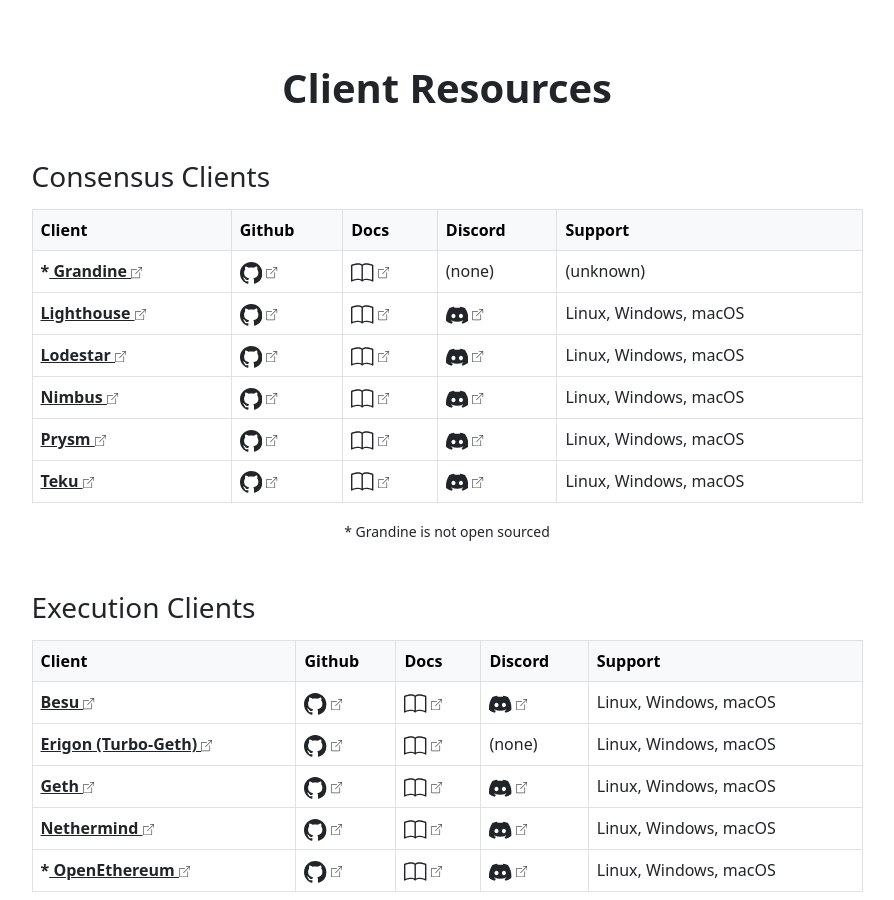
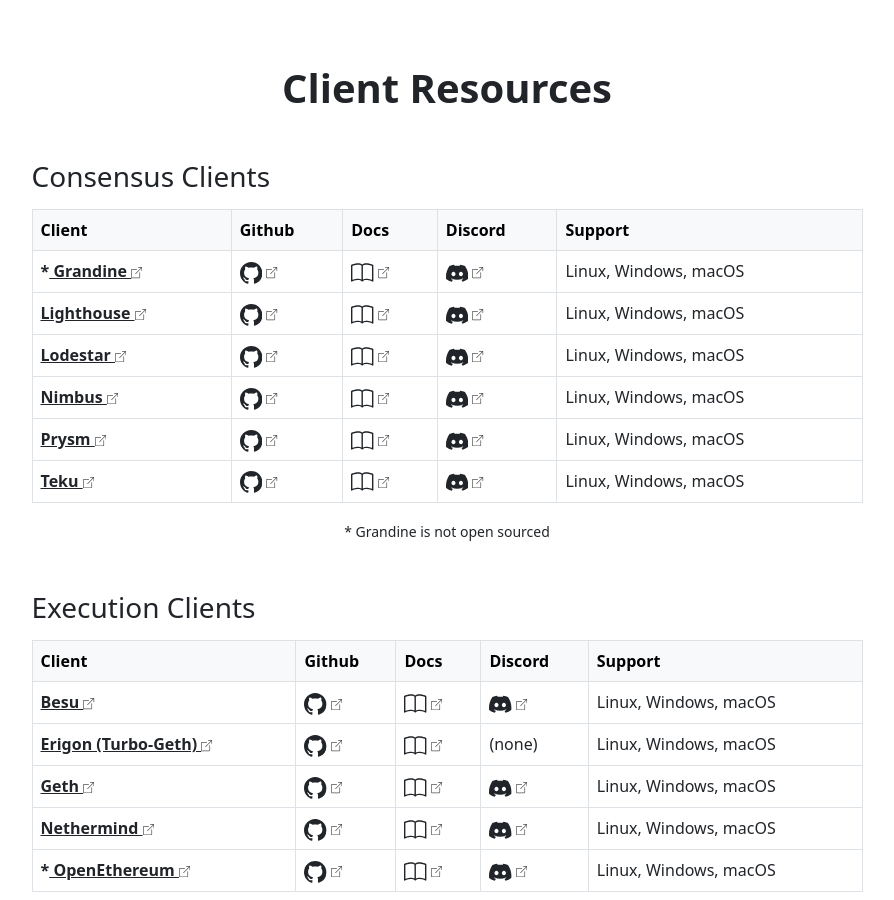
Before and after one commit to etheralpha/clientdiversity-org, a Jekyll site: the page built from index.md, in a window 1280 px wide and 900 px high, scrolled down 2689 px. Shown: the whole window, without its empty margins (193-1087 px from the left). Built offline with Jekyll 4.4.1, drawn with Linux system fonts in a browser that asks for light colours.

Commit message:
Added missing Grandine information (#11)

```diff
--- a/_data/clients-consensus.yml
+++ b/_data/clients-consensus.yml
@@ -11,8 +11,8 @@
   link: https://sifrai.com/
   github: https://github.com/sifraitech/grandine
   docs: https://github.com/sifraitech/grandine
-  discord:
-  support: (unknown)
+  discord: https://discord.gg/H9XCdUSyZd
+  support: Linux, Windows, macOS
   opensource: false
 - name: Lighthouse
   link: https://lighthouse.sigmaprime.io/
```
